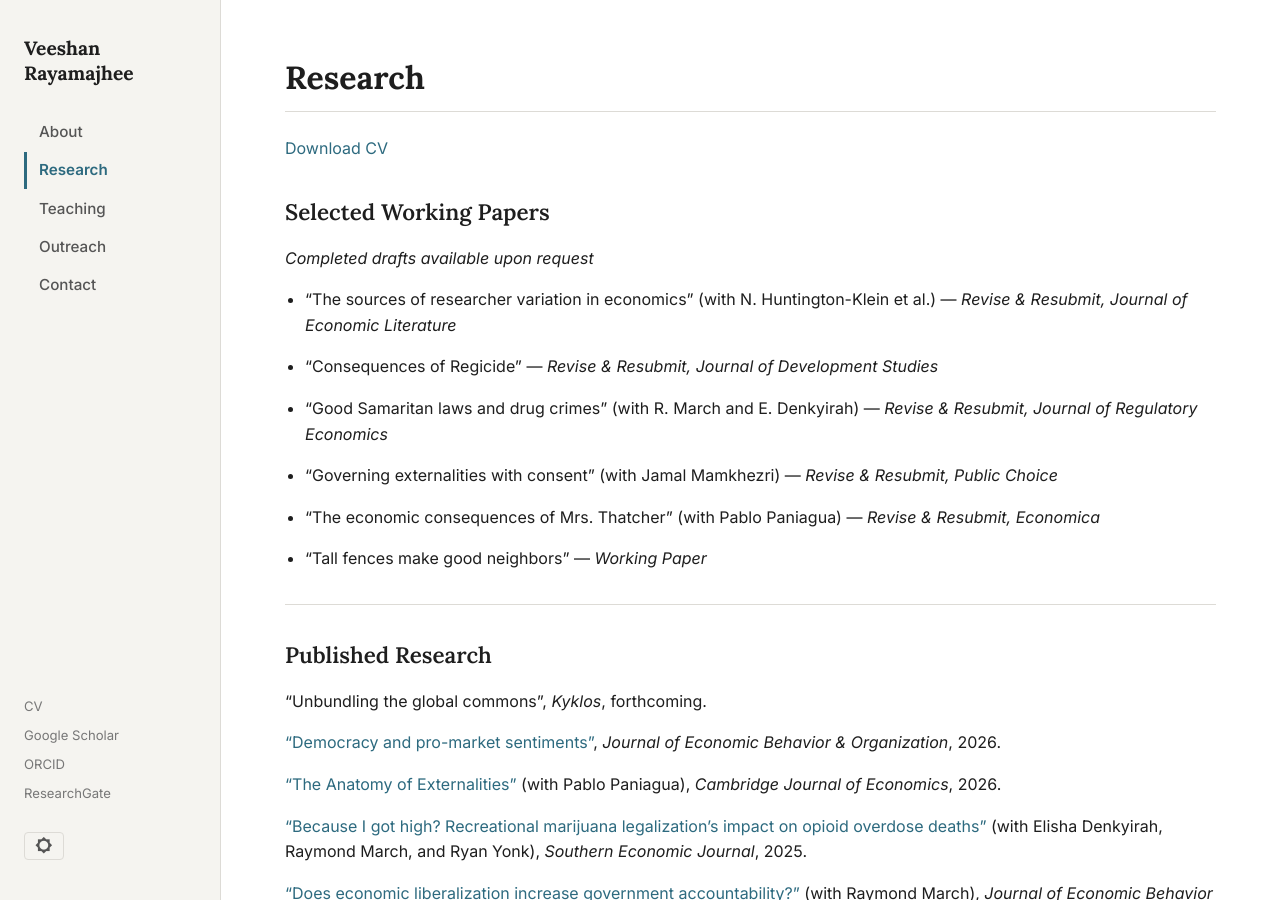
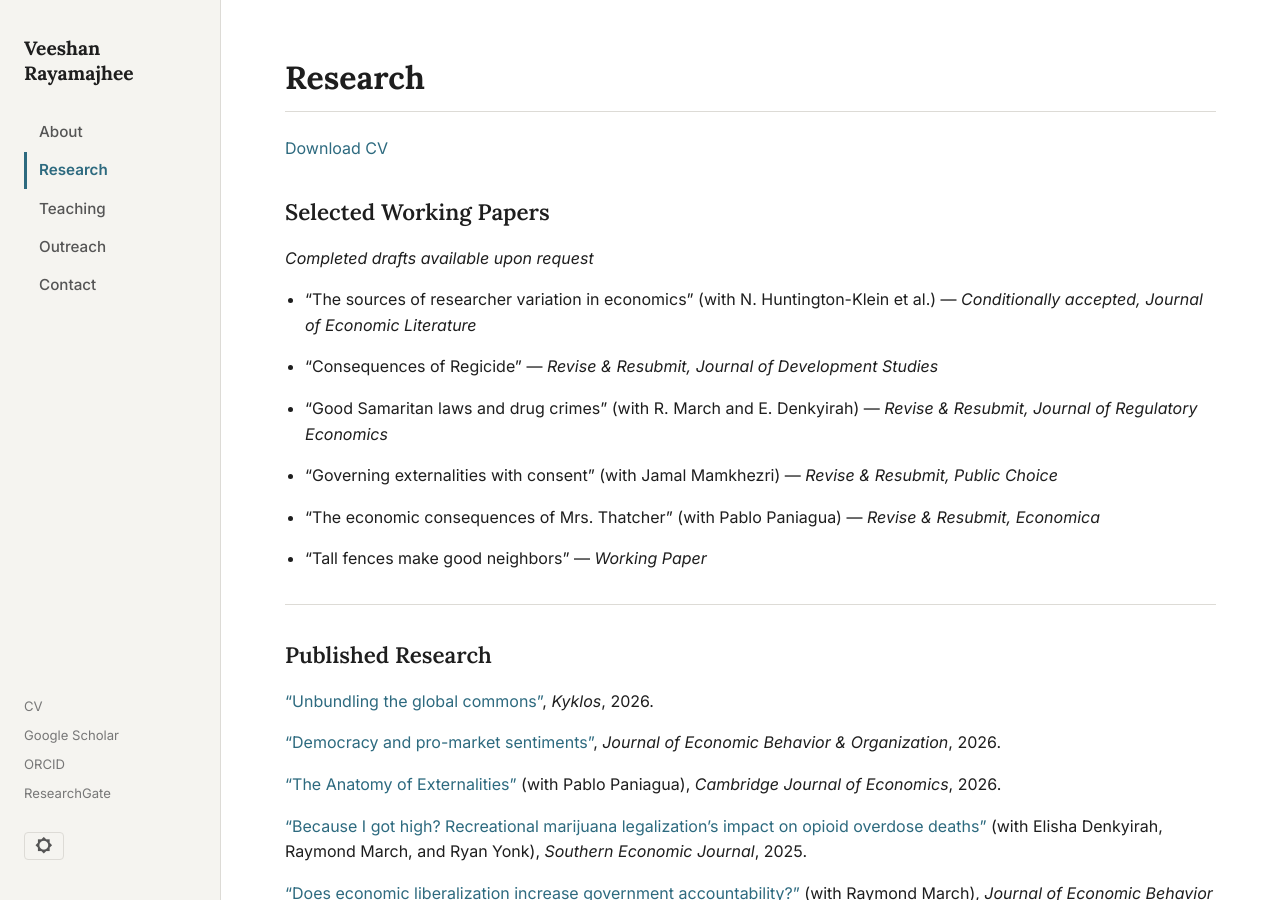
Before and after one commit to veeshanr/veeshanr.github.io, a Jekyll site: the page built from pages/research.md, in a window 1280 px wide and 900 px high. Built offline with Jekyll 4.4.1, drawn with Linux system fonts in a browser that asks for light colours.

Commit message:
Add Kyklos publication link and update JEL status to conditionally accepted
CV.pdf and research.md were still showing Kyklos as forthcoming and JEL
as R&R; both have since moved forward.

```diff
--- a/pages/research.md
+++ b/pages/research.md
@@ -10,7 +10,7 @@ title: Research
 ## Selected Working Papers
 *Completed drafts available upon request*
 
-- "The sources of researcher variation in economics" (with N. Huntington-Klein et al.) — *Revise & Resubmit, Journal of Economic Literature*
+- "The sources of researcher variation in economics" (with N. Huntington-Klein et al.) — *Conditionally accepted, Journal of Economic Literature*
 
 - "Consequences of Regicide" — *Revise & Resubmit, Journal of Development Studies*
 
@@ -26,7 +26,7 @@ title: Research
 
 ## Published Research
 
-"Unbundling the global commons", *Kyklos*, forthcoming.
+["Unbundling the global commons"][30], *Kyklos*, 2026.
 
 ["Democracy and pro-market sentiments"][29], *Journal of Economic Behavior & Organization*, 2026.
 
```
Also changed, not shown: other parts of pages/research.md (+1 -0 lines), 1 other file.
